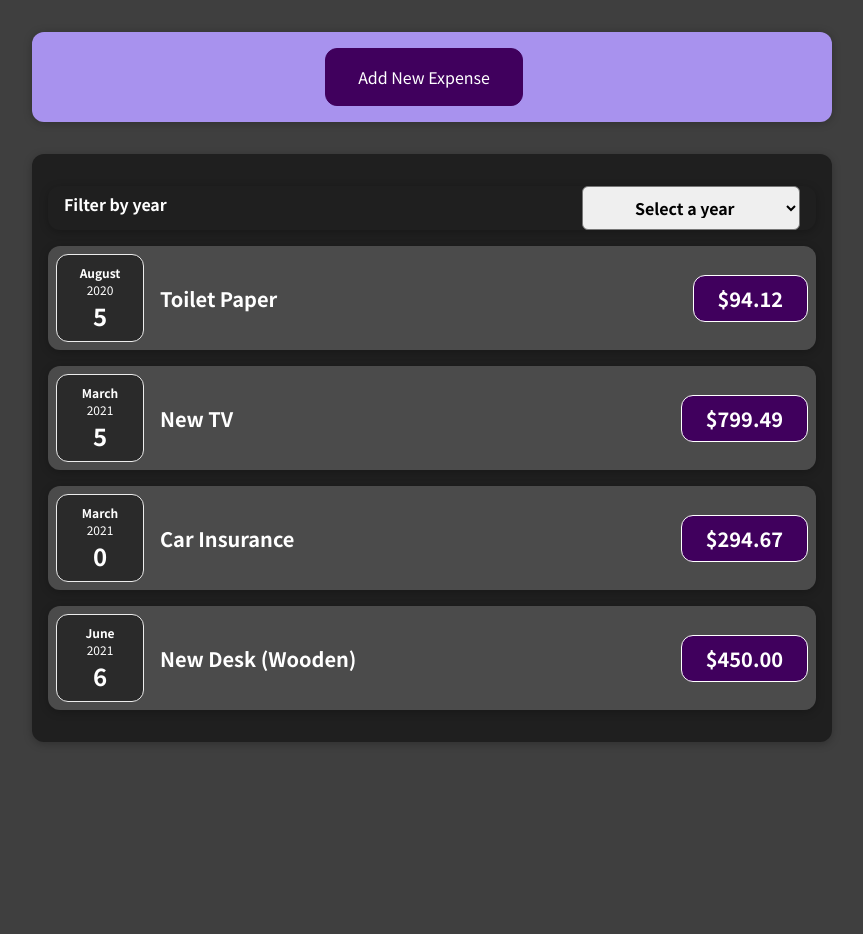
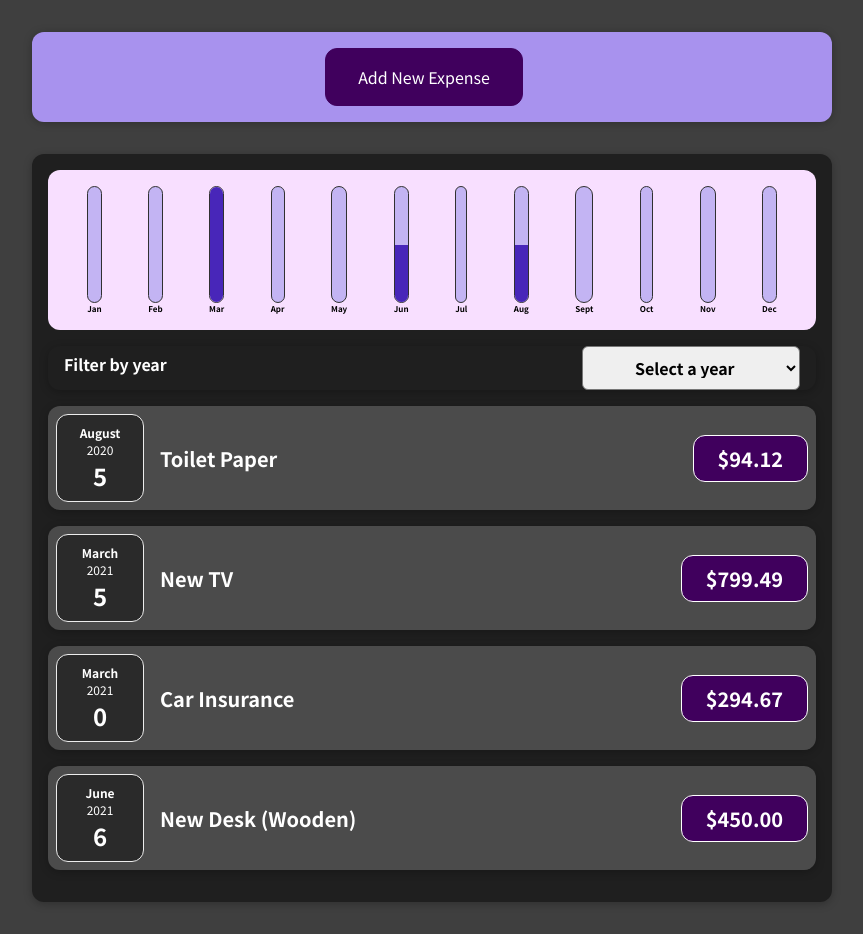
Before and after one commit to Creodahn/react-expense-tracker, a React (Create React App) app: page / in a window 1280 px wide. Shown: the whole page, without its empty margins (208-1071 px from the left). Before the commit the page ends 800 px from the top, so only its background shows below. Built offline with nearby package versions, Linux system fonts and the light colour scheme.

Commit message:
add animated chart

```diff
--- /dev/null
+++ b/src/components/Charts/Chart/component.js
@@ -0,0 +1,23 @@
+import './styles.css';
+
+import ChartBar from './../ChartBar/component';
+
+function Chart(props) {
+  return(
+    <div className="chart">
+      {
+        props.data.map((datum) => {
+          return (
+            <ChartBar
+              datum={datum}
+              key={datum.label}
+              maximum={props.maximum}
+            />
+          );
+        })
+      }
+    </div>
+  );
+}
+
+export default Chart;
--- /dev/null
+++ b/src/components/Charts/Chart/styles.css
@@ -0,0 +1,9 @@
+.chart {
+  padding: 1rem;
+  border-radius: 12px;
+  background-color: #f8dfff;
+  text-align: center;
+  display: flex;
+  justify-content: space-around;
+  height: 10rem;
+}
--- /dev/null
+++ b/src/components/Charts/ChartBar/component.js
@@ -0,0 +1,22 @@
+import './styles.css';
+
+function ChartBar(props) {
+  const { datum, maximum } = props;
+  const { label, value } = datum;
+  let fillHeight = 0;
+
+  if(maximum > 0) {
+    fillHeight = Math.round((value / maximum) * 100);
+  }
+
+  return (
+    <div className="chart-bar">
+      <div className="chart-bar__inner">
+        <div className="chart-bar__fill" style={{ height: `${fillHeight}%` }}></div>
+      </div>
+      <label className="chart-bar__label">{label}</label>
+    </div>
+  );
+}
+
+export default ChartBar;
--- /dev/null
+++ b/src/components/Charts/ChartBar/styles.css
@@ -0,0 +1,30 @@
+.chart-bar {
+  height: 100%;
+  display: flex;
+  flex-direction: column;
+  align-items: center;
+}
+
+.chart-bar__inner {
+  height: 100%;
+  width: 100%;
+  border: 1px solid #313131;
+  border-radius: 12px;
+  background-color: #c3b4f3;
+  overflow: hidden;
+  display: flex;
+  flex-direction: column;
+  justify-content: flex-end;
+}
+
+.chart-bar__fill {
+  background-color: #4826b9;
+  width: 100%;
+  transition: all 0.3s ease-out;
+}
+
+.chart-bar__label {
+  font-weight: bold;
+  font-size: 0.5rem;
+  text-align: center;
+}
--- a/src/components/ExpenseList/component.js
+++ b/src/components/ExpenseList/component.js
@@ -4,6 +4,7 @@ import './styles.css';
 import Card from './../Card/component';
 import ExpenseItem from './../ExpenseItem/component';
 import ExpenseItemNoData from './../ExpenseItem/NoData/component';
+import ExpensesChart from './../ExpensesChart/component';
 import ExpensesFilter from './../ExpensesFilter/component';
 
 function ExpenseList(props) {
@@ -23,6 +24,7 @@ function ExpenseList(props) {
 
   return (
     <Card classes="expenses" tag="ul">
+      <ExpensesChart expenses={expensesToDisplay} />
       <ExpensesFilter tag="li" onUpdate={filterChangeHandler} />
       {
         expensesToDisplay.length > 0 ?
--- /dev/null
+++ b/src/components/ExpensesChart/component.js
@@ -0,0 +1,31 @@
+import Chart from './../Charts/Chart/component';
+
+function ExpensesChart(props) {
+  const chartData = [
+    { label: 'Jan', value: 0},
+    { label: 'Feb', value: 0},
+    { label: 'Mar', value: 0},
+    { label: 'Apr', value: 0},
+    { label: 'May', value: 0},
+    { label: 'Jun', value: 0},
+    { label: 'Jul', value: 0},
+    { label: 'Aug', value: 0},
+    { label: 'Sept', value: 0},
+    { label: 'Oct', value: 0},
+    { label: 'Nov', value: 0},
+    { label: 'Dec', value: 0}
+  ];
+  let max = 0;
+
+  props.expenses.forEach((expense) => {
+    const month = expense.date.getMonth();
+
+    chartData[month].value += 1;
+  });
+
+  max = Math.max(...chartData.map((datum) => datum.value));
+
+  return <Chart data={chartData} maximum={max} />;
+}
+
+export default ExpensesChart;
```
Also changed, not shown: src/components/ExpensesChart/styles.css (added).
